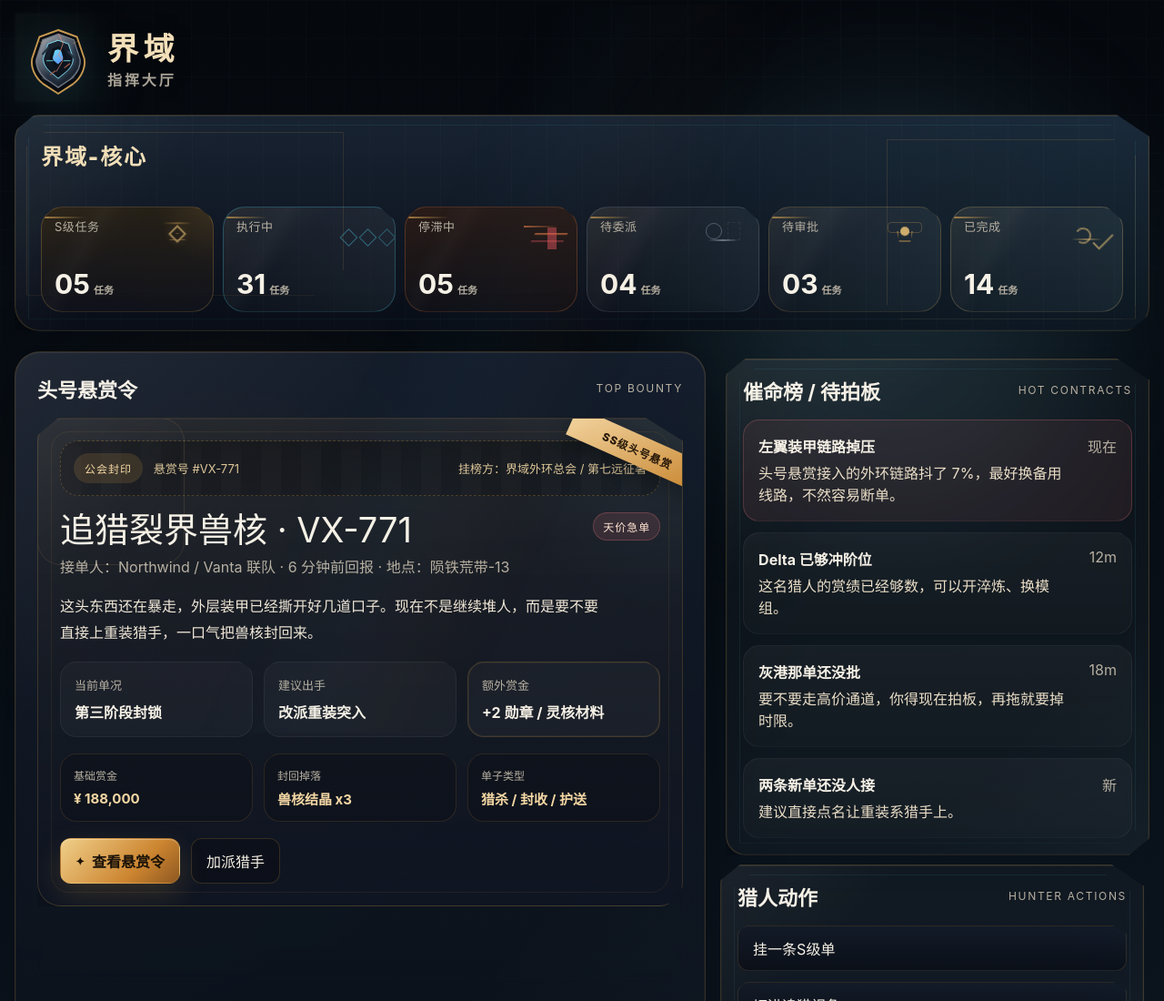
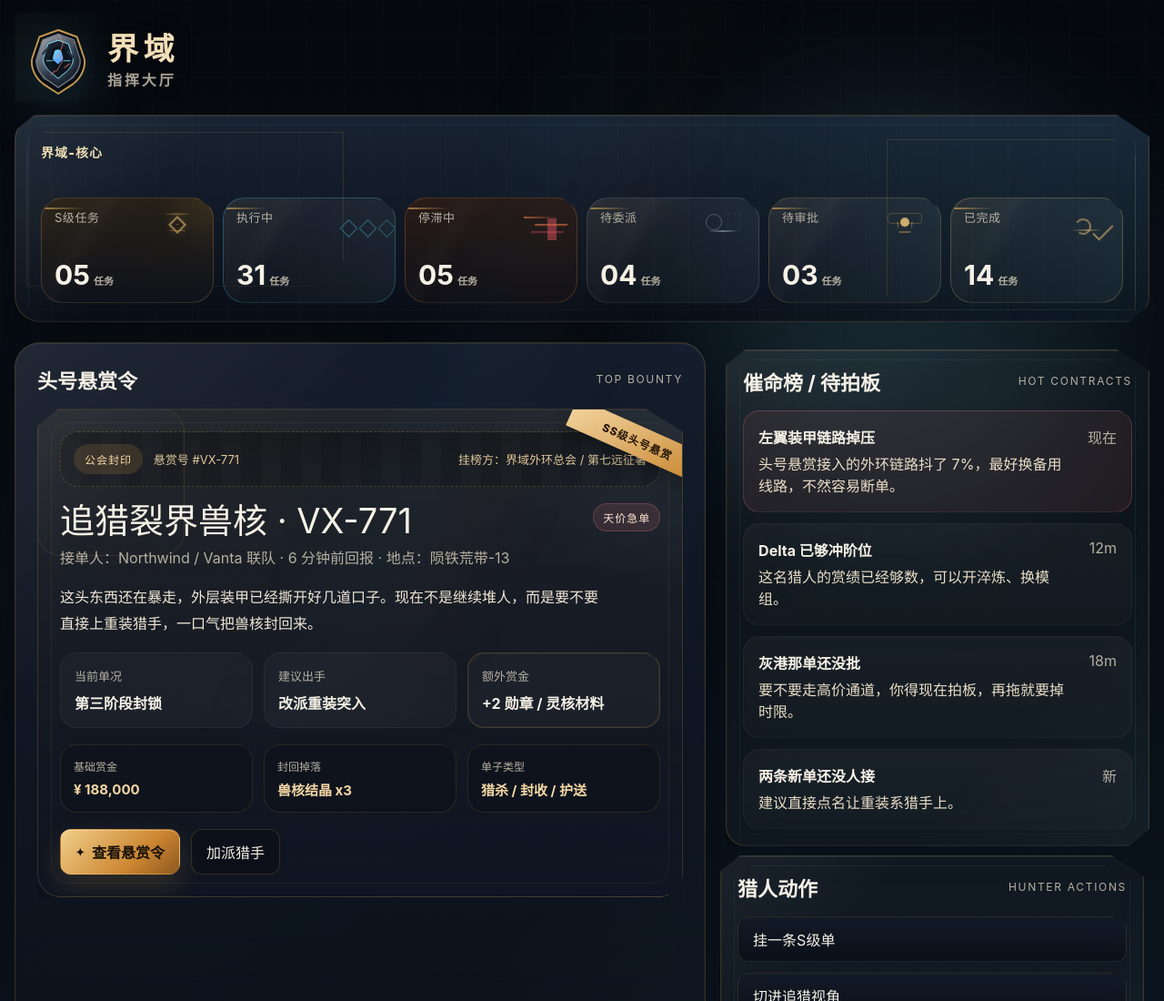
Before and after one commit to JCHKeeper/bounty-command-center, a plain HTML site: page overview-18e10cc.html in a window 1280 px wide. Shown: the top 1100 px of the page at 91% size. Drawn offline with Linux system fonts and the light colour scheme.

Commit message:
refine: shrink core title another 40 percent

```diff
--- a/overview-18e10cc.html
+++ b/overview-18e10cc.html
@@ -30,7 +30,7 @@
       <div class="hero-frame hero-frame-left"></div>
       <div class="hero-frame hero-frame-right"></div>
       <div class="hero-copy mech-hero-copy hero-copy-minimal">
-        <div class="chip chip-live reactor-chip" id="hero-eyebrow" style="font-size:24px;">界域-核心</div>
+        <div class="chip chip-live reactor-chip" id="hero-eyebrow" style="font-size:14px;">界域-核心</div>
       </div>
       <div class="kpi-row mech-kpis" id="kpi-row">
         <article class="kpi-card tier-s crest-card">
```
